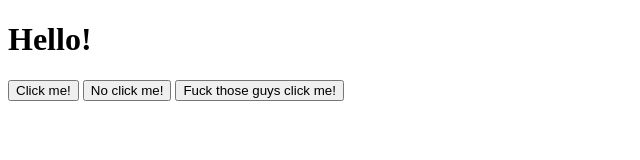
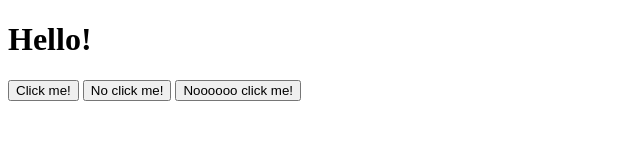
Before and after one commit to RhoAias7/Javascript, a plain HTML site: page index.html in a window 1280 px wide. Shown: the whole page, without its empty margins (0-640 px from the left). Drawn offline with Linux system fonts and the light colour scheme.

Commit message:
Update index.html

```diff
--- a/index.html
+++ b/index.html
@@ -15,7 +15,7 @@
 			No click me!
 		</button>
 		<button onclick=popup3();>
-			Fuck those guys click me!
+			Noooooo click me!
 		</button>
 		<script>
 		function popup1(){
```
